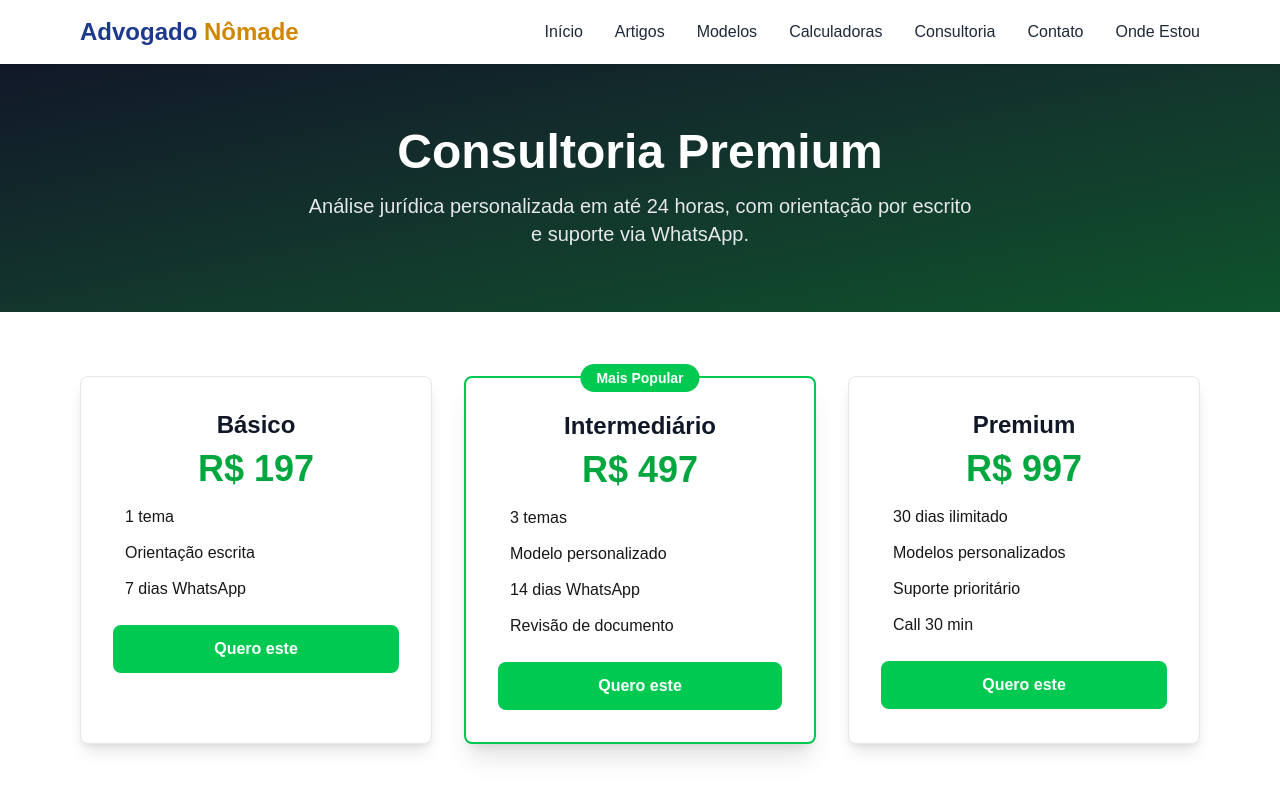
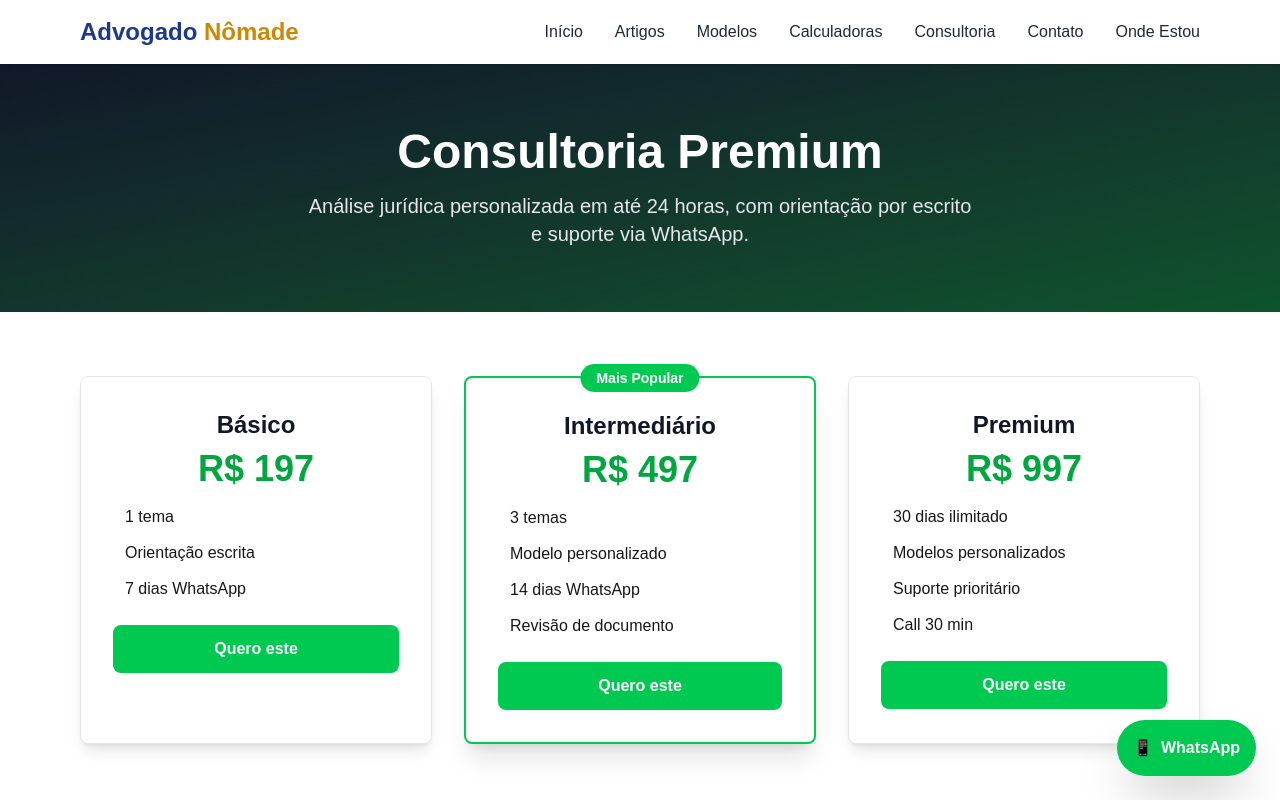
Before and after one commit to mestrereginaldo-site/advogadonomade1, a Next.js app: page /consultoria in a window 1280 px wide. Shown: the top 800 px of the page. Built offline with nearby package versions, Linux system fonts and the light colour scheme.

Commit message:
Create WhatsAppFloat.tsx

```diff
--- /dev/null
+++ b/app/components/WhatsAppFloat.tsx
@@ -0,0 +1,13 @@
+export default function WhatsAppFloat() {
+  return (
+    <div className="fixed bottom-6 right-6 z-50">
+      <a
+        href="https://wa.me/5571986482241?text=Preciso%20de%20um%20advogado%20agora"
+        className="bg-green-500 hover:bg-green-600 text-white font-semibold py-4 px-4 rounded-full shadow-2xl flex items-center gap-2 transition-all transform hover:scale-110"
+      >
+        <span>📱</span>
+        <span className="hidden sm:inline">WhatsApp</span>
+      </a>
+    </div>
+  );
+}
```
